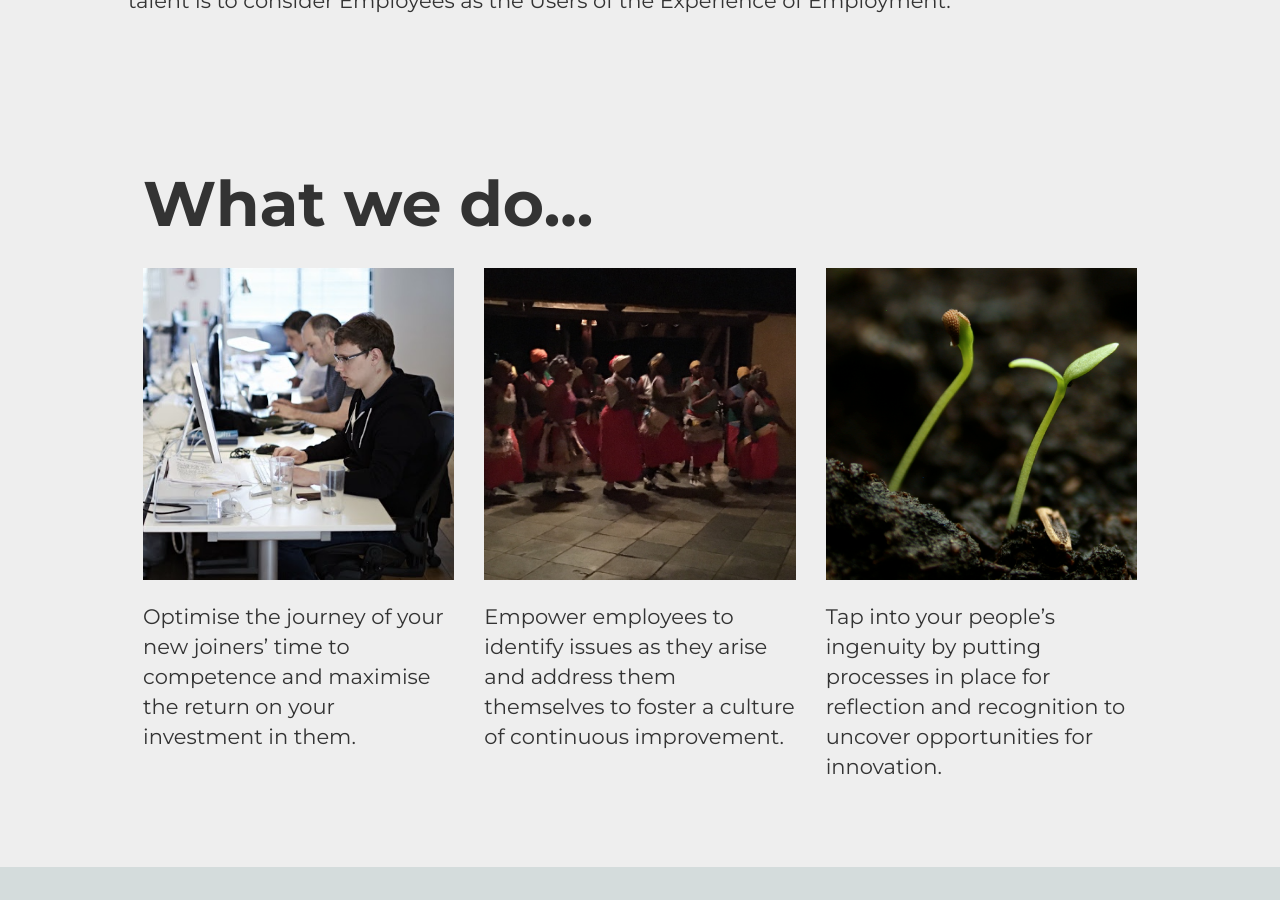
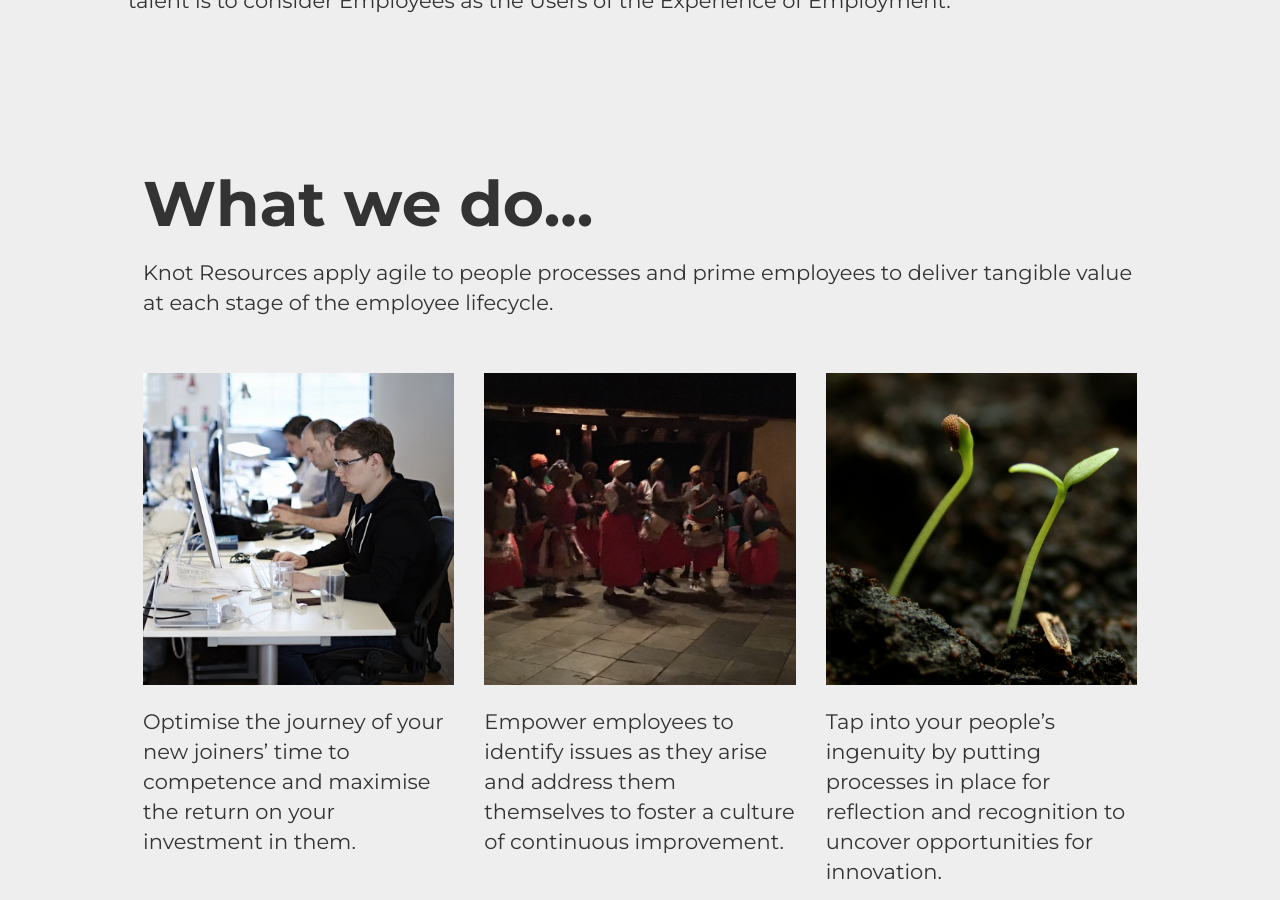
Before and after one commit to knot-resources/knot-resources.github.io, a Jekyll site: the page built from index.html, in a window 1280 px wide and 900 px high, scrolled down 720 px. Built offline with Jekyll 4.4.1, drawn with Linux system fonts in a browser that asks for light colours; nearby versions of some CDN libraries.

```diff
--- a/index.html
+++ b/index.html
@@ -34,7 +34,10 @@ layout: default
 <div class="jumbotron main" id="what">
   <div class="container">
     <div class="row container-header">
-      <h1><b>What we do...</b></h1>
+      <h1>
+        <strong>What we do...</strong>
+      </h1>
+      <p>Knot Resources apply agile to people processes and prime employees to deliver tangible value at each stage of the employee lifecycle.</p>
     </div>
     <div class="row">
       <div class="col-md-4">
```
